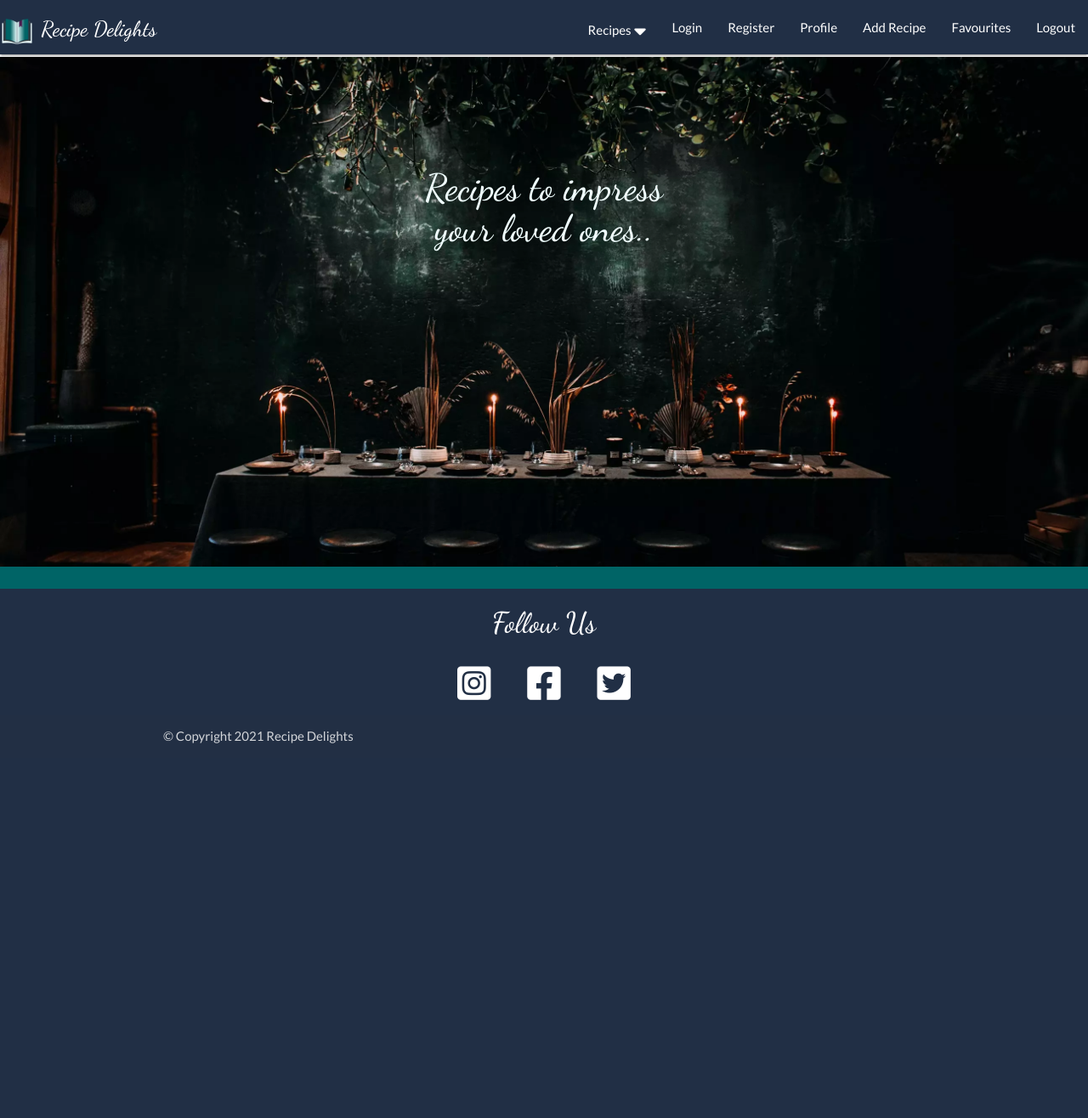
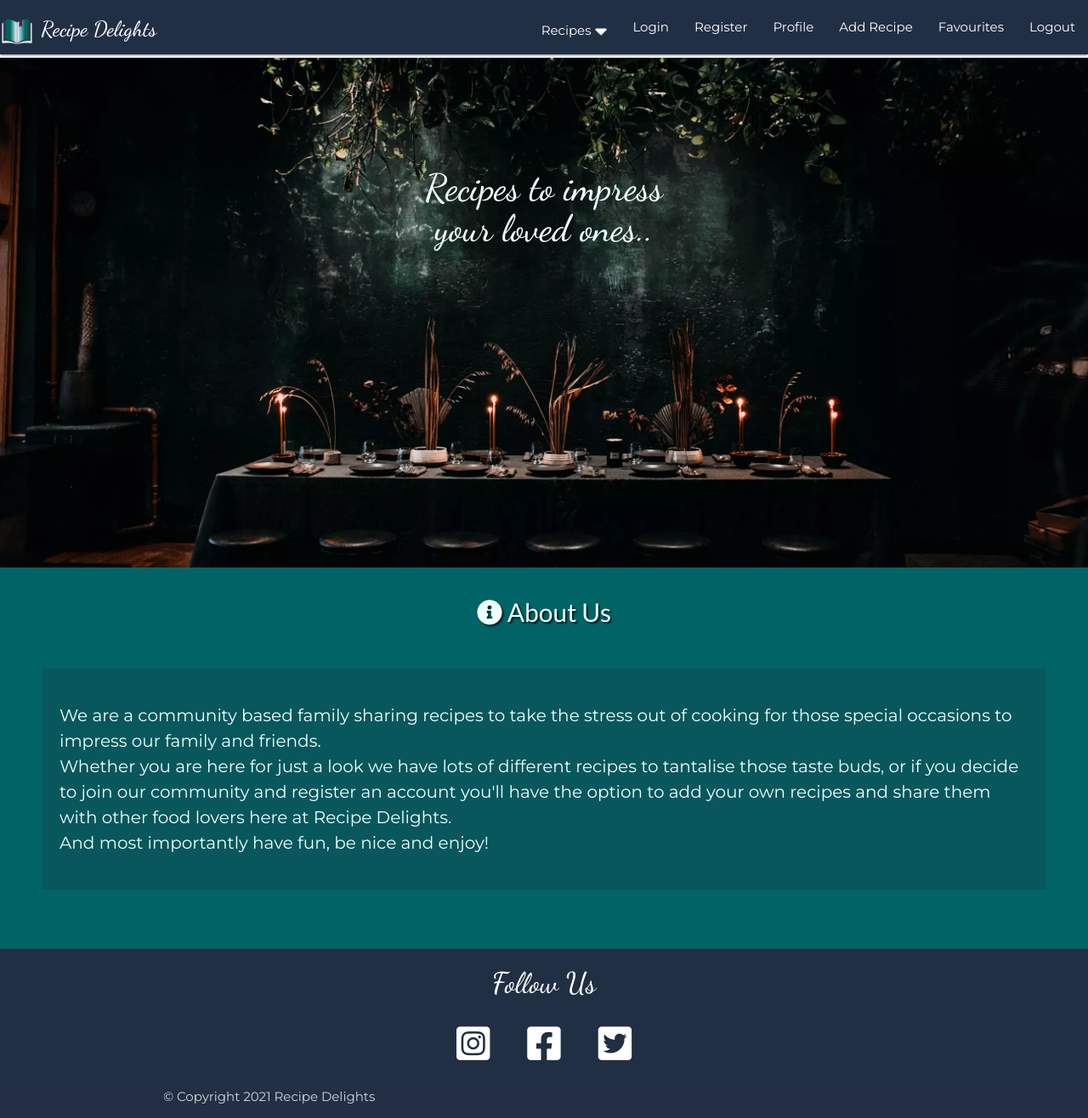
Before and after one commit to RCass172/recipe-delights, a Flask app: page / in a window 1280 px wide. Shown: the whole page at 85% size. Before the commit the page ends 875 px from the top, so only its background shows below. Run offline with Flask 2, Linux system fonts and the light colour scheme; some libraries are stand-ins or nearby versions.

Commit message:
Add the about us section

```diff
--- a/static/css/style.css
+++ b/static/css/style.css
@@ -4,7 +4,8 @@ body {
     display: flex;
     min-height: 100vh;
     flex-direction: column;
-    font-family: 'Lato', sans-serif;
+
+    font-family: 'Montserrat', sans-serif;
     color: azure;
 }
 
@@ -15,6 +16,13 @@ main {
 
 .cursive-text {
     font-family: 'Dancing Script', cursive;
+}
+
+.heading-text {
+    font-family: 'Lato', sans-serif;
+    font-size: 30px;
+    text-shadow: 2px 2px 2px rgba(0, 0, 0, 0.7);
+    text-align: center;
 }
 
 .white-text {
@@ -58,6 +66,14 @@ main {
     width: fit-content;
 }
 
+/*---- About section----*/
+.about-container {
+    background-color: rgba(11, 82, 91, 0.7);
+    margin: 50px;
+    padding: 20px;
+    font-size: 20px;
+}
+
 /*------ Footer ---------*/
 .page-footer {
     background-color: #212f45;
@@ -81,3 +97,12 @@ main {
 .social-network i:hover {
     color: #c4cad6;
 }
+
+/*---- Media queries for smaller screens ---*/
+@media only screen and (max-width: 600px) {
+    .about-container {
+        margin: 25px;
+        padding: 10px;
+        font-size: 20px;
+    }
+  }
--- a/templates/index.html
+++ b/templates/index.html
@@ -13,4 +13,21 @@
         </div>
     </div>
 
+    <div class="row">
+        <h3 class="heading-text"><i class="fas fa-info-circle"></i> About Us</h3>
+        <div class="about-container">
+            <p>
+                We are a community based family sharing recipes to take the
+                stress out of cooking for those special occasions to impress
+                our family and friends.<br>
+                Whether you are here for just a look we have lots of different
+                recipes to tantalise those taste buds, or if you decide to
+                join our community and register an account you'll have the
+                option to add your own recipes and share them with other food
+                lovers here at Recipe Delights.<br>
+                And most importantly have fun, be nice and enjoy!
+            </p>
+        </div>
+    </div>
+
 {% endblock %}
```
